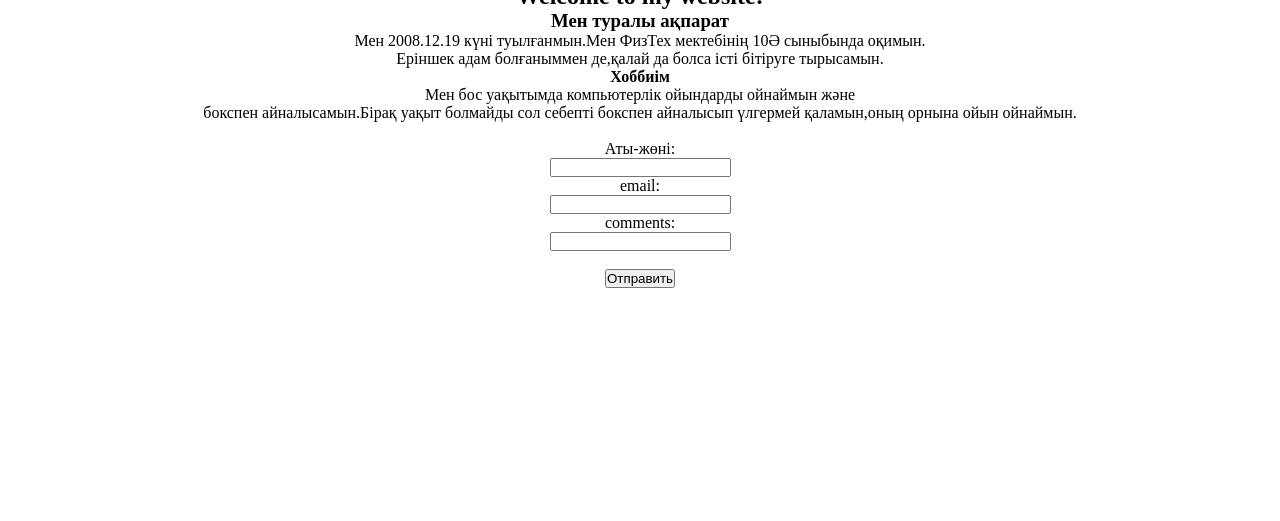
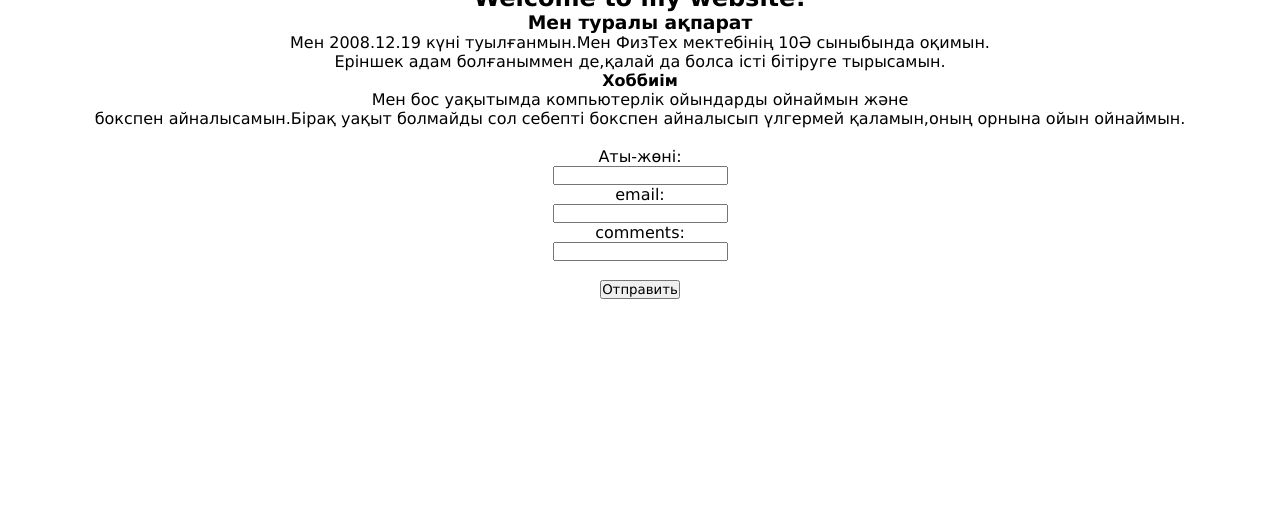
Before and after one commit to Arshyn667/ARSHYN, a plain HTML site: page index.html in a window 1280 px wide. Shown: the part 279-800 px from the top of the page. Drawn offline with Linux system fonts and the light colour scheme.

Commit message:
Update style.css

```diff
--- a/style.css
+++ b/style.css
@@ -1,9 +1,7 @@
 *{
   margin:0 ;
   padding: 0;
-  <link rel="preconnect" href="https://fonts.googleapis.com">
-<link rel="preconnect" href="https://fonts.gstatic.com" crossorigin>
-<link href="https://fonts.googleapis.com/css2?family=Bitter:ital,wght@0,100..900;1,100..900&display=swap" rel="stylesheet">
+  font-family:Verdana;
 }
 .main{
   width: 100%;
```
